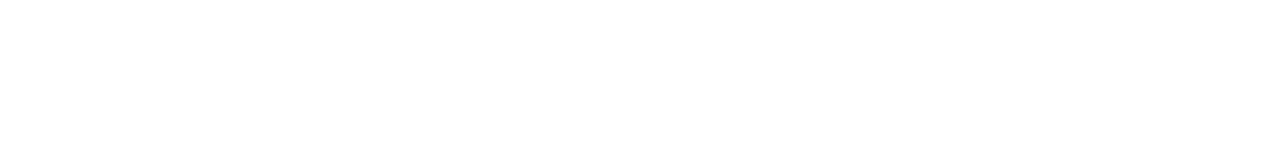
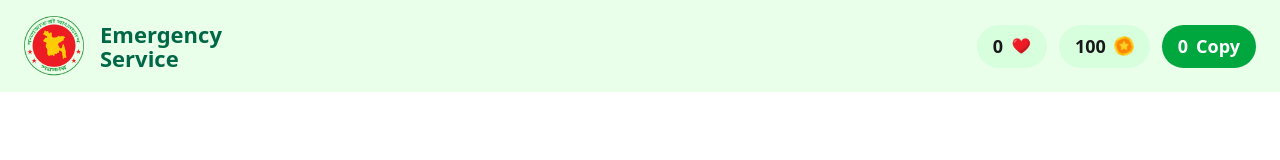
Before and after one commit to RIRony9898/bangladesh-emergency-hotline-services, a plain HTML site: page index.html in a window 1280 px wide. Drawn offline with nearby package versions, Linux system fonts and the light colour scheme.

Commit message:
Add navbar and footer structure to index.html; create tailwind.config.js

```diff
--- a/index.html
+++ b/index.html
@@ -4,10 +4,60 @@
     <meta charset="UTF-8">
     <meta name="viewport" content="width=device-width, initial-scale=1.0">
     <title>Emergency Service Call Systems of Bangladesh</title>
+    <!-- tailwind css -->
+     <script src="https://cdn.jsdelivr.net/npm/@tailwindcss/browser@4"></script>
+    <!-- daisyui css -->
+     <link
+      href="https://cdn.jsdelivr.net/npm/daisyui@5" rel="stylesheet" type="text/css" />
+      <!-- font awesome -->
+    <link
+      rel="stylesheet" href="https://cdnjs.cloudflare.com/ajax/libs/font-awesome/7.0.0/css/all.min.css"
+      crossorigin="anonymous" />
 </head>
 <body>
     <!-- header section start -->
-     <header></header>
+     <header>
+        <body  class="bg-[#eaffea]">
+
+    <!-- navbar section start -->
+    <nav
+      class="flex flex-col md:flex-row justify-between items-center py-4 px-6 "
+    >
+      <div class="flex items-center gap-4">
+        <img src="./assets/logo.png" alt="" class="h-[60px] w-[60px]" />
+        <p
+          class="text-[#006747] font-extrabold text-[22px] leading-6 text-center md:text-left"
+        >
+          Emergency <br />
+          Service
+        </p>
+      </div>
+      <div class="flex gap-3 mt-3 md:mt-0 text-[18px] font-bold">
+        <div
+          id="heart-container"
+          class="flex gap-2 items-center rounded-full bg-[#41FF6B1A] px-4 py-2"
+        >
+          <h3 id="heart-count">0</h3>
+          <img src="./assets/heart.png" alt="" class="h-[20px] w-[20px]" />
+        </div>
+        <div
+          id="points-container"
+          class="flex gap-2 items-center rounded-full bg-[#41FF6B1A] px-4 py-2"
+        >
+          <h3 id="points-count">100</h3>
+          <img src="./assets/coin.png" alt="" class="h-[20px] w-[20px]" />
+        </div>
+        <div
+          id="copy-container"
+          class="flex gap-2 items-center rounded-full bg-[#00A63E] px-4 py-2 text-white"
+        >
+          <h3 id="copy-count">0</h3>
+          <h3>Copy</h3>
+        </div>
+      </div>
+    </nav>
+    <!-- navbar section end -->
+     </header>
     <!-- header section end -->
 
     <!-- ===================== -->
```
Also changed, not shown: tailwind.config.js (added).
